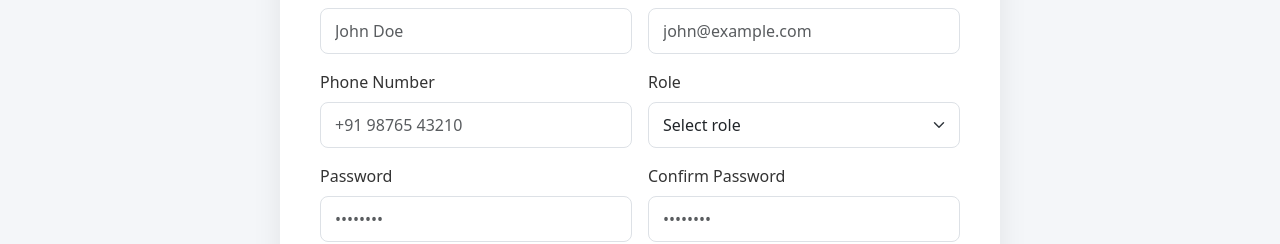
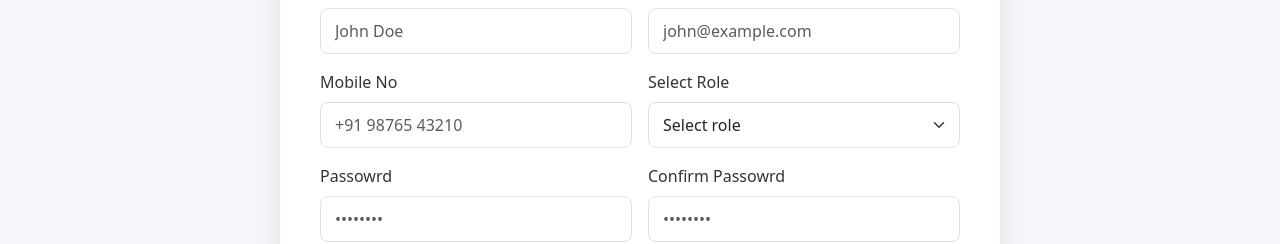
Before and after one commit to Vivek22101994/Angular-Demo, an Angular app: page /adduser in a window 1280 px wide. Shown: the part 321-565 px from the top of the page. Built offline with nearby package versions, Linux system fonts and the light colour scheme.

Commit message:
ng template added save form

```diff
--- a/src/app/adduser/adduser.html
+++ b/src/app/adduser/adduser.html
@@ -15,22 +15,22 @@
     <form (ngSubmit)="handleSubmit()" #loginForm="ngForm">
       <div class="row g-3">
         <div class="col-md-6">
-          <label class="form-label">Full Name</label>
+          <ng-container *ngTemplateOutlet="lblTemplate,context:{text:'Full Name'}"></ng-container>
           <input class="form-control" type="text" name="fullName" [(ngModel)]="fullName" [disabled]="loading()" placeholder="John Doe" />
         </div>
 
         <div class="col-md-6">
-          <label class="form-label">Email</label>
+          <ng-container *ngTemplateOutlet="lblTemplate,context:{text:'Email'}"></ng-container>
           <input class="form-control" type="email" name="email" [(ngModel)]="email" [disabled]="loading()" placeholder="john@example.com" />
         </div>
 
         <div class="col-md-6">
-          <label class="form-label">Phone Number</label>
+          <ng-container *ngTemplateOutlet="lblTemplate,context:{text:'Mobile No'}"></ng-container>
           <input class="form-control" type="tel" name="phone" [(ngModel)]="phone" [disabled]="loading()" placeholder="+91 98765 43210" />
         </div>
 
         <div class="col-md-6">
-          <label class="form-label">Role</label>
+          <ng-container *ngTemplateOutlet="lblTemplate,context:{text:'Select Role'}"></ng-container>
           <select class="form-select" name="role" [(ngModel)]="role" [disabled]="loading()">
             <option value="" disabled selected>Select role</option>
             <option value="admin">Admin</option>
@@ -40,12 +40,12 @@
         </div>
 
         <div class="col-md-6">
-          <label class="form-label">Password</label>
+          <ng-container *ngTemplateOutlet="lblTemplate,context:{text:'Passowrd'}"></ng-container>
           <input class="form-control" type="password" name="password" [(ngModel)]="password" [disabled]="loading()" placeholder="••••••••" />
         </div>
 
         <div class="col-md-6">
-          <label class="form-label">Confirm Password</label>
+          <ng-container *ngTemplateOutlet="lblTemplate,context:{text:'Confirm Passowrd'}"></ng-container>
           <input class="form-control" type="password" name="confirmPassword" [(ngModel)]="confirmPassword" [disabled]="loading()" placeholder="••••••••" />
         </div>
       </div>
@@ -57,4 +57,8 @@
   </div>
 </div>
 
+<ng-template #lblTemplate let-lableText="text">
+     <label class="form-label">{{lableText}}</label>
+</ng-template>
+
 <app-footer></app-footer>
```
